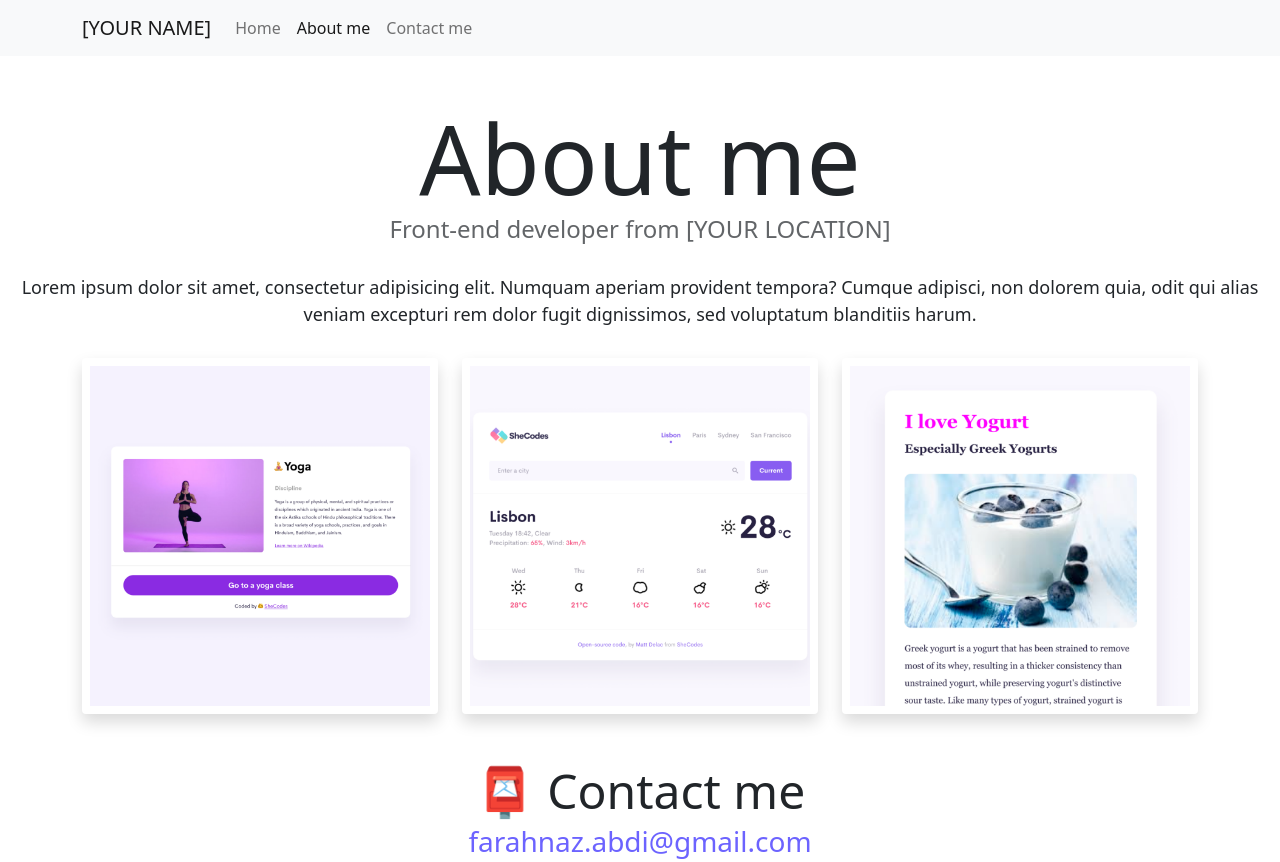
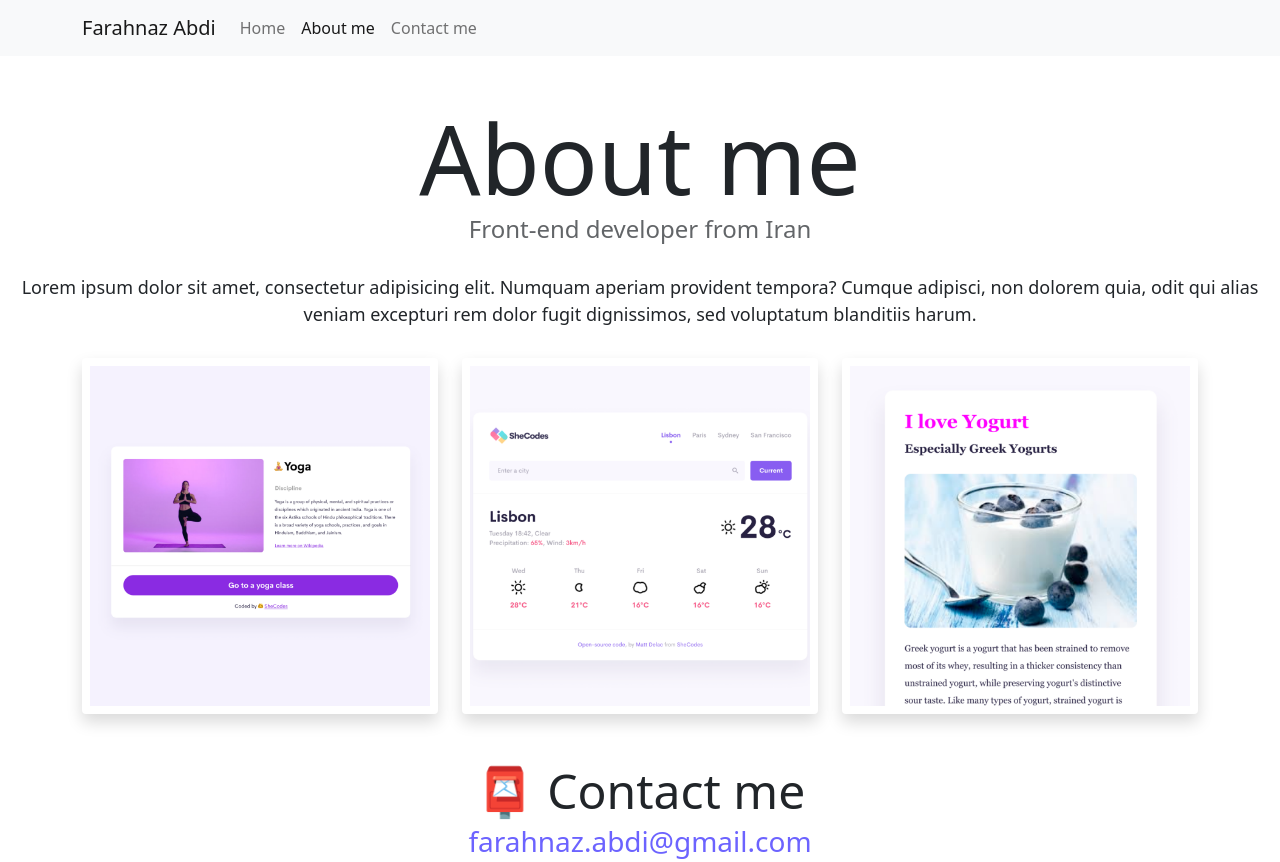
Before and after one commit to farahnazabdi92/Seo_Grid_Project, a plain HTML site: page about.html in a window 1280 px wide. Drawn offline with nearby package versions, Linux system fonts and the light colour scheme.

Commit message:
change h1 name

```diff
--- a/about.html
+++ b/about.html
@@ -14,13 +14,13 @@
         integrity="sha384-b5kHyXgcpbZJO/tY9Ul7kGkf1S0CWuKcCD38l8YkeH8z8QjE0GmW1gYU5S9FOnJ0"
         crossorigin="anonymous"></script>
     <link rel="stylesheet" href="style.css" />
-    <title>About [YOUR NAME]</title>
+    <title>About Farahnaz Abdi</title>
 </head>
 
 <body>
     <nav class="navbar navbar-expand-lg navbar-light bg-light fixed-top">
         <div class="container">
-            <a class="navbar-brand" href="index.html">[YOUR NAME]</a>
+            <a class="navbar-brand" href="index.html">Farahnaz Abdi</a>
             <button class="navbar-toggler" type="button" data-bs-toggle="collapse" data-bs-target="#navbarNav"
                 aria-controls="navbarNav" aria-expanded="false" aria-label="Toggle navigation">
                 <span class="navbar-toggler-icon"></span>
@@ -41,7 +41,7 @@
         </div>
     </nav>
     <h1 class="text-center">About me</h1>
-    <h3 class="text-center">Front-end developer from [YOUR LOCATION]</h3>
+    <h3 class="text-center">Front-end developer from Iran</h3>
     <div class="about-paragraphs text-center">
         <p>
             Lorem ipsum dolor sit amet, consectetur adipisicing elit. Numquam
```
Also changed, not shown: index.html (+2 -2 lines).
